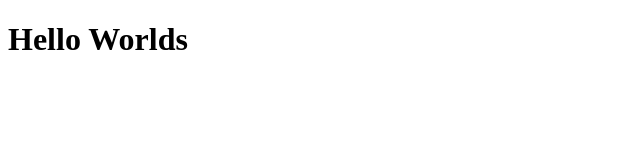
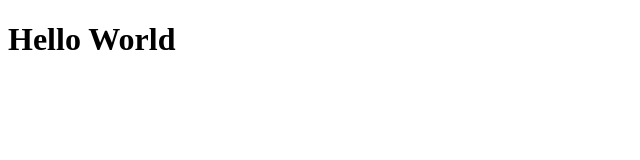
Before and after one commit to Nicolomartire/Puzzletrade, a Next.js app: page / in a window 1280 px wide. Shown: the top 160 px of the page, without its empty margins (0-640 px from the left). Built offline with nearby package versions, Linux system fonts and the light colour scheme.

Commit message:
Revert "upload"
This reverts commit 54bb67db93568e8e594a06c7b03d231c5243f2d6.

```diff
--- a/pages/index.js
+++ b/pages/index.js
@@ -1,7 +1,7 @@
 function Page() {
     return (
         <div>
-            <h1>Hello Worlds</h1>
+            <h1>Hello World</h1>
         </div>
     );
 }
```
Also changed, not shown: 1 other file (tests, documents, lock files or other folders).
